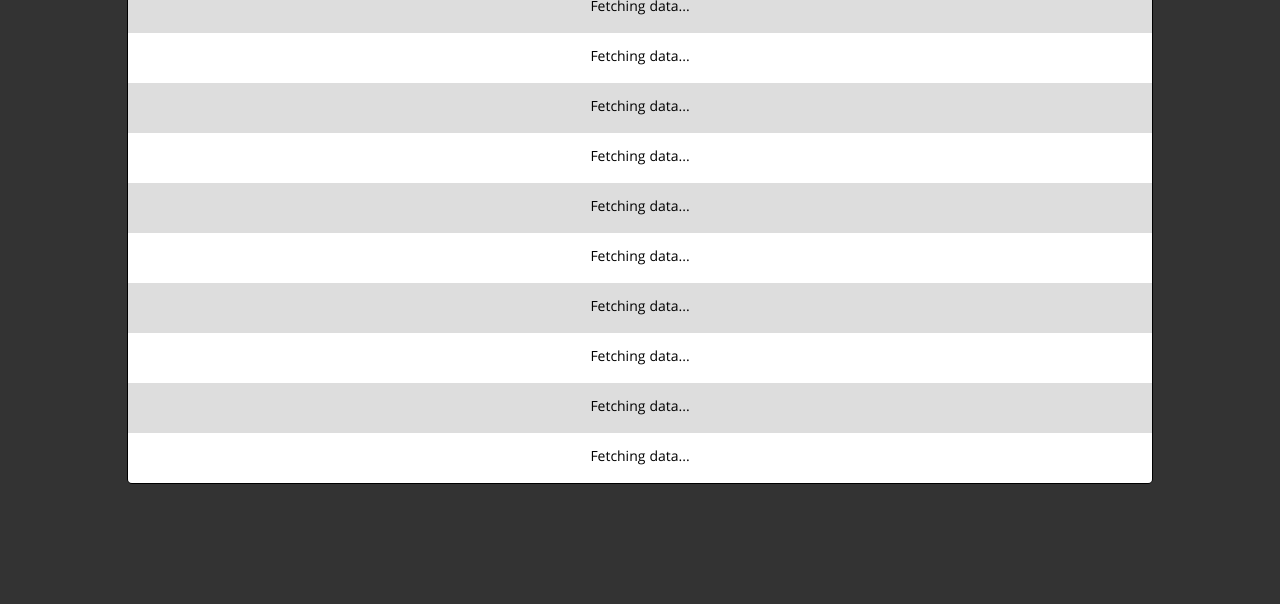
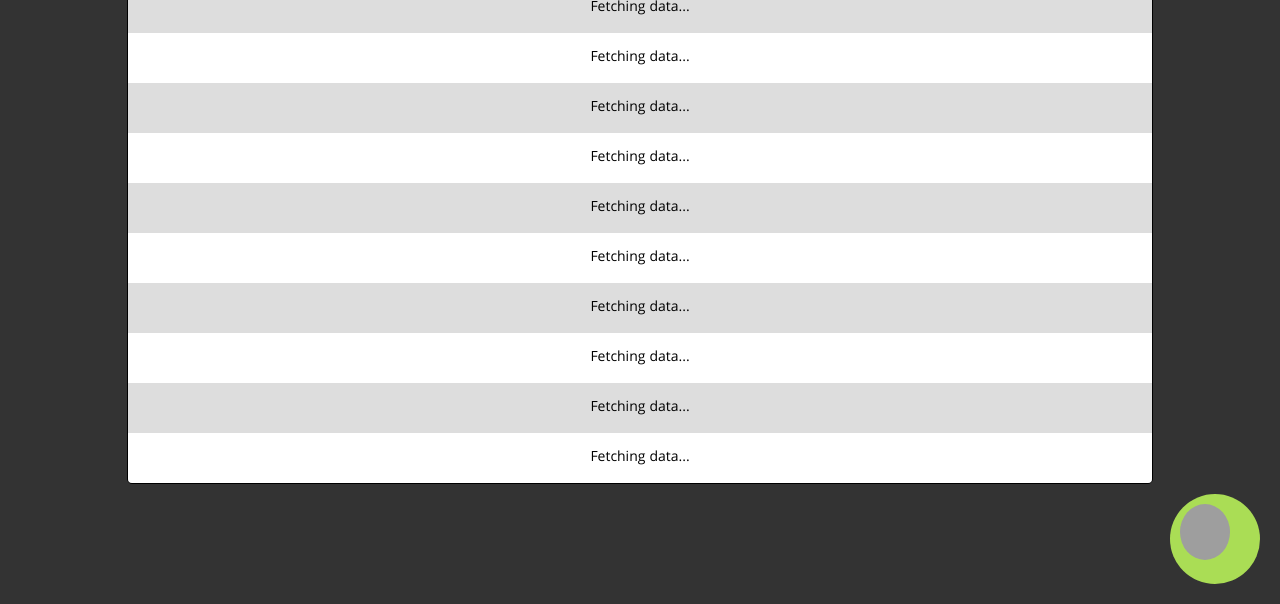
Before and after one commit to halimb/leaderboard, a React app: page build/index.html in a window 1280 px wide. Shown: the part 196-800 px from the top of the page. Built offline with nearby package versions, Linux system fonts and the light colour scheme; no server answers; grey boxes are pictures that could not be loaded.

Commit message:
add source code link

```diff
--- a/build/index.html
+++ b/build/index.html
@@ -8,6 +8,15 @@
 
 	<body>
 		<div id="app"></div>
+
+		<!-- link to the source code repo -->
+		<a href="https://github.com/halimb/recipebox" target="_blank">
+			<div title="Source code" style="position: absolute; right: 20px; bottom: 20px; height: 70px; width: 70px; padding: 10px; border-radius: 50%; background: #ad5; cursor: pointer;">
+				<img src="https://cdn.rawgit.com/halimb/res/c88fac6b/source.png" alt="brackets"/>
+			</div>
+		</a>
+		<!--  -->
+
 		<script src="bundle.js"></script>
 	</body>
 
```
